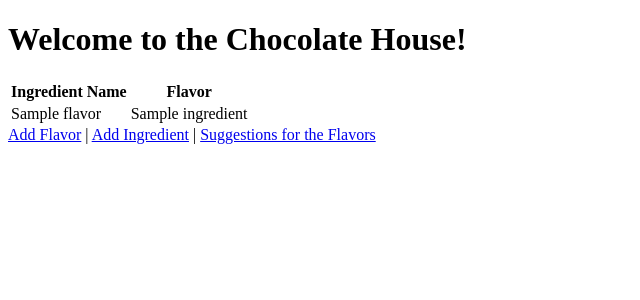
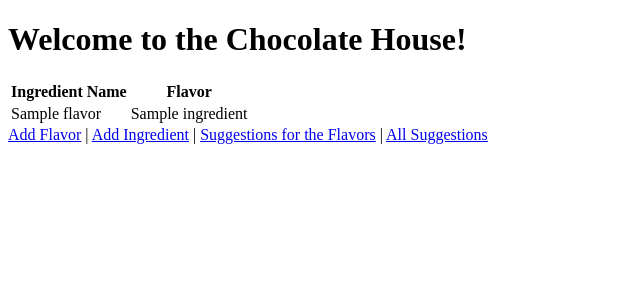
Before and after one commit to Sumanthps11/chocolateHouse, a Flask app: template templates/ingredient.html in a window 1280 px wide. Shown: the top 300 px of the page, without its empty margins (0-640 px from the left). Run offline with Flask 3, Linux system fonts and the light colour scheme; the template is opened without the code that fills it: most values are stand-ins (such as "Sample title", 1, 10 or a date in 2020).

Commit message:
fix some changes

```diff
--- a/templates/allsuggestions.html
+++ b/templates/allsuggestions.html
@@ -21,6 +21,7 @@
     </table>
     <a href="{{ url_for('add_flavor') }}">Add Flavor</a> |
     <a href="{{ url_for('add_ingredient') }}">Add Ingredient</a> |
-    <a href="{{ url_for('suggestion') }}">Suggestions for the Flavors</a>
+    <a href="{{ url_for('suggestion') }}">Suggestions for the Flavors</a> |
+    <a href="{{ url_for('get_suggestions') }}"> All Suggestions </a>
 </body>
 </html>
--- a/templates/index.html
+++ b/templates/index.html
@@ -17,6 +17,7 @@
     <a href="{{ url_for('add_flavor') }}">Add Flavor</a> |
     <a href="{{ url_for('add_ingredient') }}">Add Ingredient</a> |
     <a href="{{ url_for('suggestion') }}">Suggestions for the Flavors</a> |
-    <a href="{{ url_for('get_suggestions') }}"> All Suggestions </a>
+    <a href="{{ url_for('get_suggestions') }}"> All Suggestions </a> |
+    <a href="{{ url_for('get_ingredients') }}"> All ingredients</a>
 </body>
 </html>
--- a/templates/ingredient.html
+++ b/templates/ingredient.html
@@ -22,6 +22,7 @@
     </table>
     <a href="{{ url_for('add_flavor') }}">Add Flavor</a> |
     <a href="{{ url_for('add_ingredient') }}">Add Ingredient</a> |
-    <a href="{{ url_for('suggestion') }}">Suggestions for the Flavors</a>
+    <a href="{{ url_for('suggestion') }}">Suggestions for the Flavors</a> |
+    <a href="{{ url_for('get_suggestions') }}"> All Suggestions </a>
 </body>
 </html>
```
